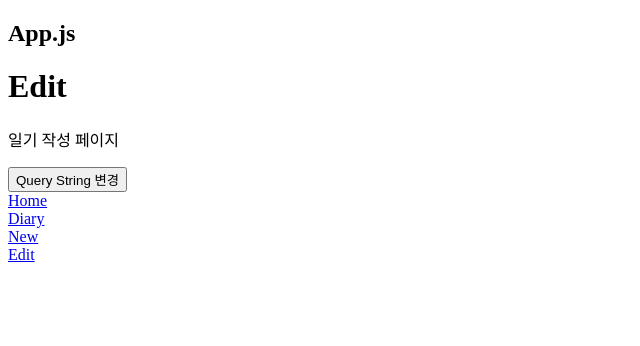
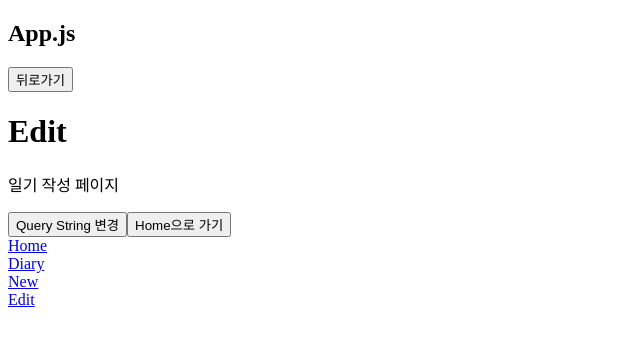
Before and after one commit to Skylar090807/emotion_diary, a React (Create React App) app: page /edit in a window 1280 px wide. Shown: the top 346 px of the page, without its empty margins (0-640 px from the left). Built offline with nearby package versions, Linux system fonts and the light colour scheme.

Commit message:
Page Moving useNavigate()이용하여 home, 뒤로가기 버튼 생성

```diff
--- a/src/pages/Edit.jsx
+++ b/src/pages/Edit.jsx
@@ -1,7 +1,18 @@
 import React from 'react'
-import { useSearchParams } from 'react-router-dom'
+import { useNavigate, useSearchParams } from 'react-router-dom'
 
 const Edit = () => {
+  //Page Moving useNavigate()
+  const navigate = useNavigate()
+
+  const navigateHandler = () => {
+    navigate('/')
+  }
+
+  const pagebackHandler = () => {
+    navigate(-1)
+  }
+
   //Query String useSearchParams()
   const [searchParams, setSearchParams] = useSearchParams()
 
@@ -21,9 +32,12 @@ const Edit = () => {
 
   return (
     <div>
+      <button onClick={pagebackHandler}>뒤로가기</button>
       <h1>Edit</h1>
       <p>일기 작성 페이지</p>
       <button onClick={SearchParamsHandler}>Query String 변경</button>
+
+      <button onClick={navigateHandler}>Home으로 가기</button>
     </div>
   )
 }
```
